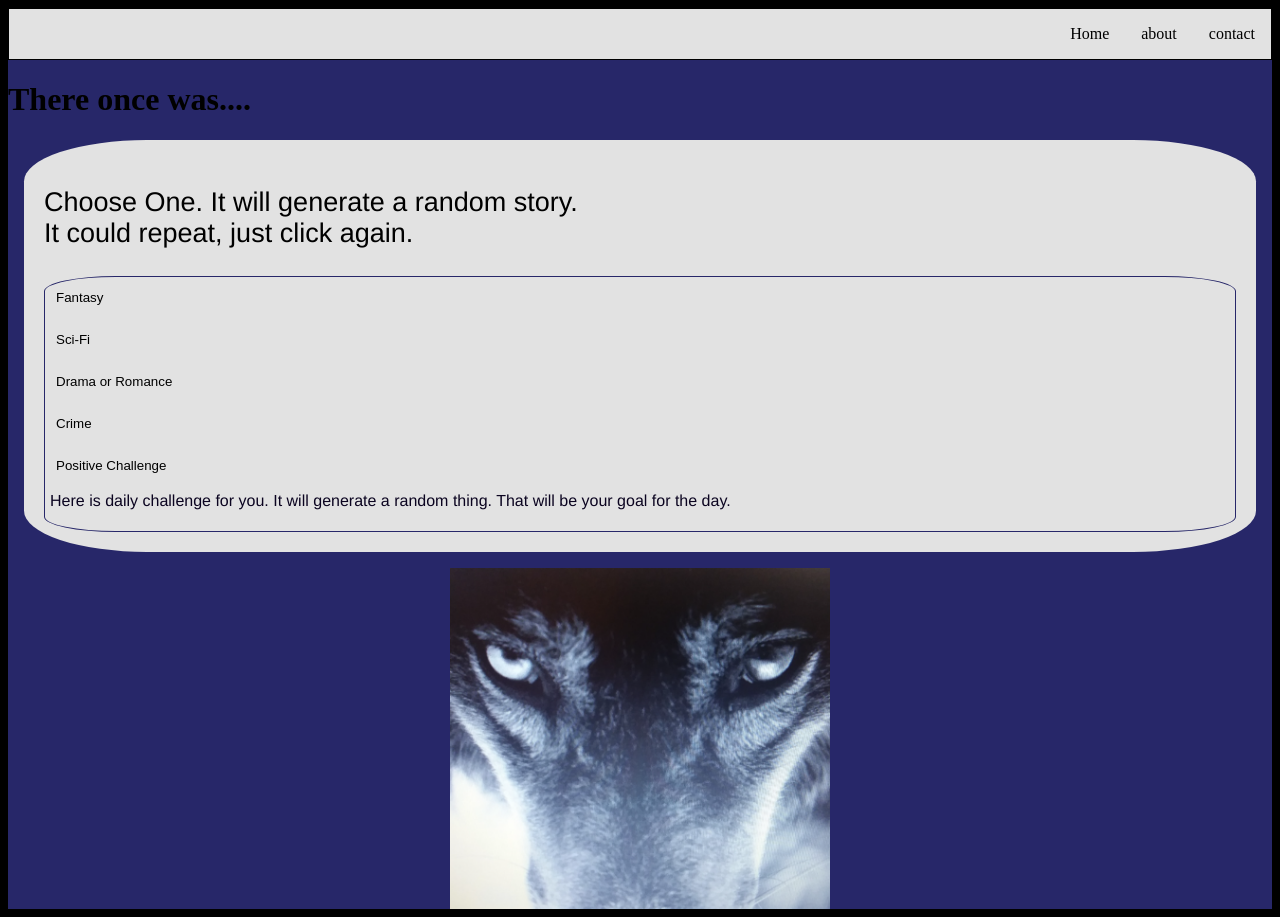
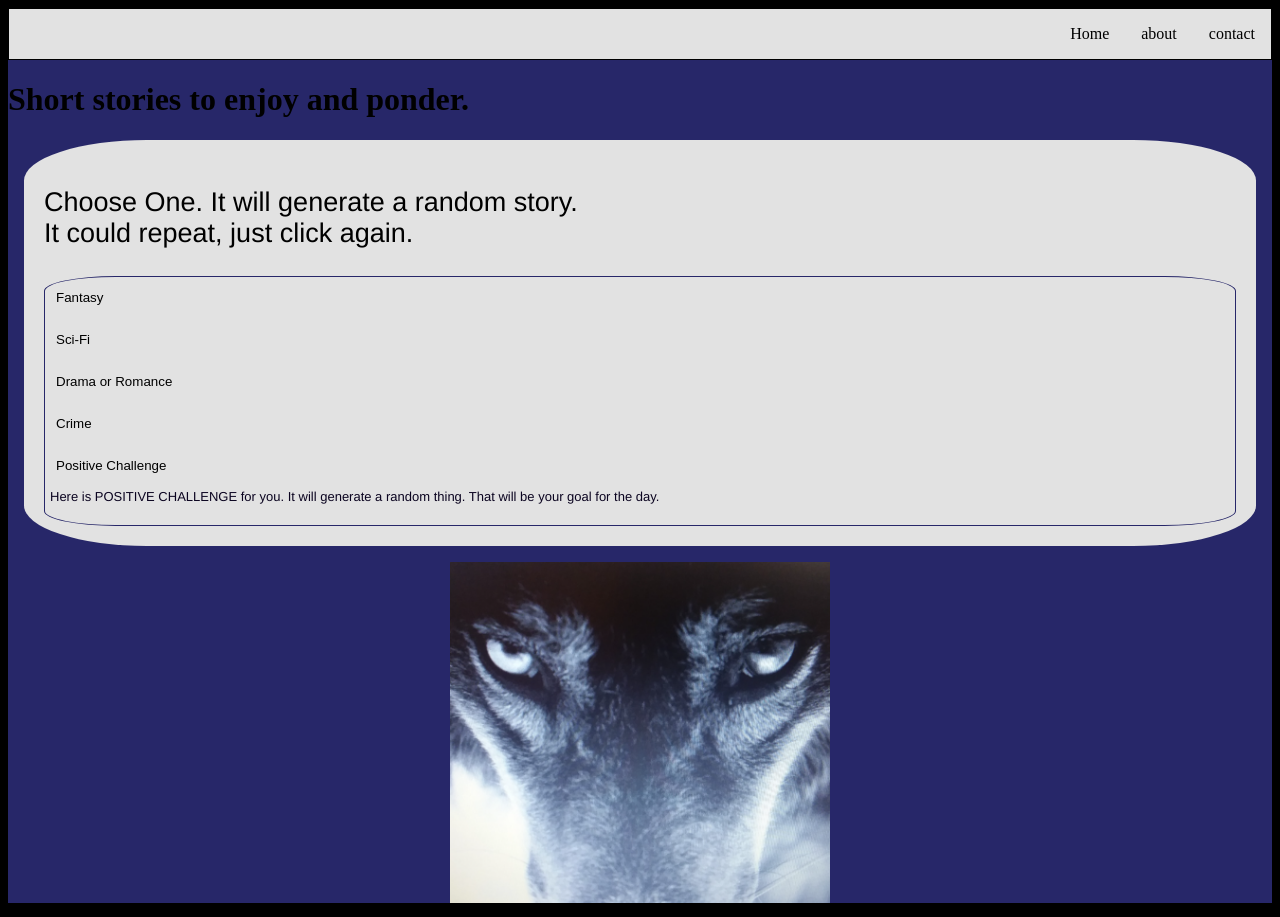
Before and after one commit to LadySechols/LadySechols.github.io, a plain HTML site: page html/index.html in a window 1280 px wide. Drawn offline with Linux system fonts and the light colour scheme.

Commit message:
idk anymore

```diff
--- a/html/index.html
+++ b/html/index.html
@@ -20,7 +20,7 @@
         </ul>
     </div>
 
-    <h1>There once was....</h1>
+    <h1>Short stories to enjoy and ponder.</h1>
     <!-- <p>
         Everyone has their story. Let's create one for you.
     </p>
@@ -42,7 +42,7 @@
             <p id="crime"></p>
 
             <button id="butstyle" onclick="getChallenge()">Positive Challenge</button>
-            <p>Here is daily challenge for you. It will generate a random thing. That will be your goal for the day.</p>
+            <p style="font-size: 13px;">Here is POSITIVE CHALLENGE for you. It will generate a random thing. That will be your goal for the day.</p>
             <p id="daily"></p>
         </div>
 
```
